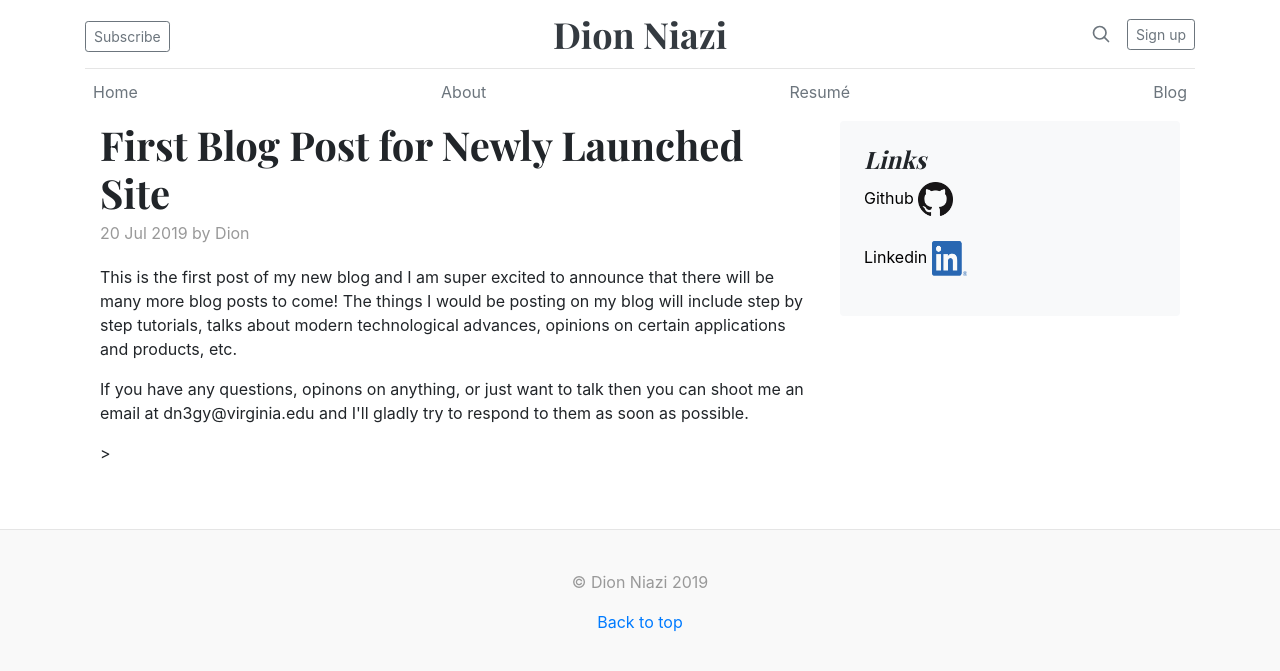
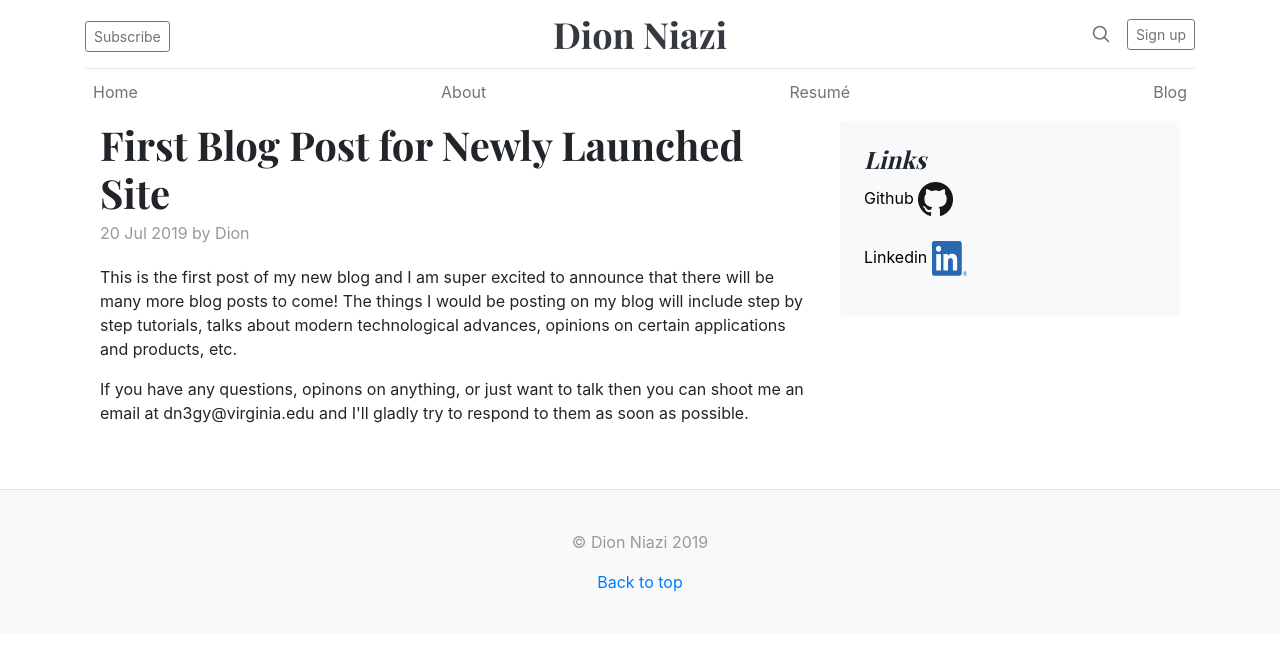
Before and after one commit to dn3gy/dn3gy.github.io, a Jekyll site: the page built from _posts/2019-07-20-my-site-launched.html, in a window 1280 px wide. Shown: the top 671 px of the page. Built offline with Jekyll 4.4.1, drawn with Linux system fonts in a browser that asks for light colours.

Commit message:
Site Updates

```diff
--- a/_layouts/post.html
+++ b/_layouts/post.html
@@ -11,7 +11,7 @@ layout: default
 
               <div>
                 {{ content }}
-              </div>>
+              </div>
               <!--<p>This blog post shows a few different types of content that’s supported and styled with Bootstrap. Basic typography, images, and code are all supported.</p>
               <hr>
               <p>Cum sociis natoque penatibus et magnis <a href="#">dis parturient montes</a>, nascetur ridiculus mus. Aenean eu leo quam. Pellentesque ornare sem lacinia quam venenatis vestibulum. Sed posuere consectetur est at lobortis. Cras mattis consectetur purus sit amet fermentum.</p>
```
